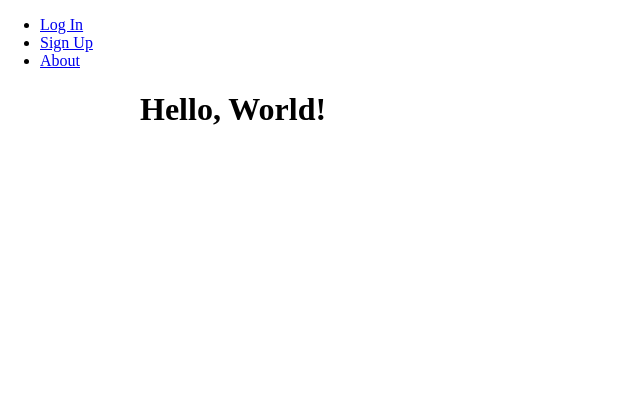
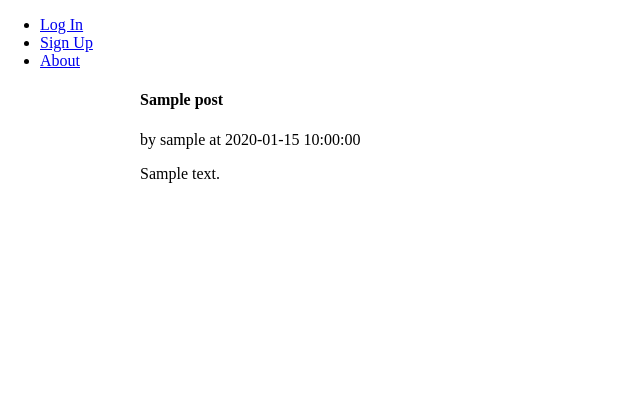
Before and after one commit to globalwa/personal-blog, a Flask app: page / in a window 1280 px wide. Shown: the top 420 px of the page, without its empty margins (0-640 px from the left). Run offline with Flask 2, Linux system fonts and the light colour scheme; tables that the repository leaves empty hold one stand-in row (values such as "Sample post").

Commit message:
A simple system for publishing only text posts.

```diff
--- a/app/forms.py
+++ b/app/forms.py
@@ -1,6 +1,6 @@
 from app.models import User
 from flask_wtf import FlaskForm
-from wtforms import StringField, PasswordField, SubmitField
+from wtforms import StringField, PasswordField, SubmitField, TextAreaField
 from wtforms.validators import DataRequired, EqualTo, Length, ValidationError
 
 class LoginForm(FlaskForm):
@@ -27,7 +27,17 @@ class RegisterForm(FlaskForm):
     def validate_username(self, field):
         user = User.query.filter_by(username=field.data).first()
         if user is not None:
-            print(user)
             raise ValidationError(
                 message='This user already exists. Enter another nickname.'
             )
+
+class PostForm(FlaskForm):
+    title = StringField(
+        label='Title:',
+        validators=[DataRequired(), Length(min=4, max=64)]
+    )
+    body = TextAreaField(
+        label='Text:',
+        validators=[DataRequired()]
+    )
+    submit = SubmitField(label='Publish')
--- a/app/routes.py
+++ b/app/routes.py
@@ -1,13 +1,31 @@
 from app import app, db
-from app.forms import LoginForm, RegisterForm
-from app.models import User
+from app.forms import LoginForm, RegisterForm, PostForm
+from app.models import Post, User
 from flask import render_template, url_for, redirect
-from flask_login import login_user, logout_user, login_required
+from flask_login import login_user, logout_user, login_required, current_user
 
-@app.route('/')
-@app.route('/index')
+@app.route('/', methods=['GET', 'POST'])
+@app.route('/index', methods=['GET', 'POST'])
 def index():
-    return render_template('index.html')
+    form = PostForm()
+    posts = Post.query.order_by(Post.id).all()
+
+    if form.validate_on_submit():
+
+        post = Post.query.filter_by(title=form.title.data)
+        if post is None:
+            post = Post(
+                title=form.title.data,
+                body=form.body.data,
+                author=current_user
+            )
+            db.session.add(post)
+            db.session.commit()
+        return redirect(url_for('index'))
+
+    return render_template(
+        'index.html', form=form, posts=posts
+    )
 
 @app.route('/about')
 @login_required
--- a/app/templates/base.html
+++ b/app/templates/base.html
@@ -16,7 +16,11 @@
         <header class="header">
             <nav class="nav">
                 <ul>
+                    {% if not current_user.is_authenticated %}
                     <li><a href="{{ url_for('login') }}">Log In</a></li>
+                    {% else %}
+                    <li><a href="{{ url_for('logout') }}">Log Out</a></li>
+                    {% endif %}
                     <li><a href="{{ url_for('register') }}">Sign Up</a></li>
                     <li><a href="{{ url_for('about') }}">About</a></li>
                 </ul>
--- a/app/templates/index.html
+++ b/app/templates/index.html
@@ -1,5 +1,42 @@
 {% extends "base.html" %}
 
 {% block app_main %}
-<h1>Hello, World!</h1>
+
+{% if current_user.is_authenticated %}
+<form class="form" method="POST" action="" novalidate>
+    <p>
+        {{ form.hidden_tag() }}
+    </p>
+    <p>
+        {{ form.title.label }}<br>
+        {{ form.title() }}<br>
+        {% for error in form.title.errors %}
+            <span style="color: red;">{{ error }}</span>
+        {% endfor %}
+    </p>
+    <p>
+        {{ form.body.label }}<br>
+        {{ form.body() }}<br>
+        {% for error in form.body.errors %}
+            <span style="color: red;">{{ error }}</span>
+        {% endfor %}
+    </p>
+    <p>
+        {{ form.submit() }}
+    </p>
+</form>
+<hr>
+{% endif %}
+
+<div class="posts">
+    {% for post in posts %}
+    <h4>{{ post.title }}</h4>
+    <p>
+        by <span>{{ post.author.username }}</span>
+        at <span>{{ post.timestamp }}</span>
+    </p>
+    <div>{{ post.body }}</div>
+    {% endfor %}
+</div>
+
 {% endblock %}
```
Also changed, not shown: app/models.py (+12 -0 lines), migrations/versions/94ebccd3516d_posts_table.py (added, +37 -0 lines).
